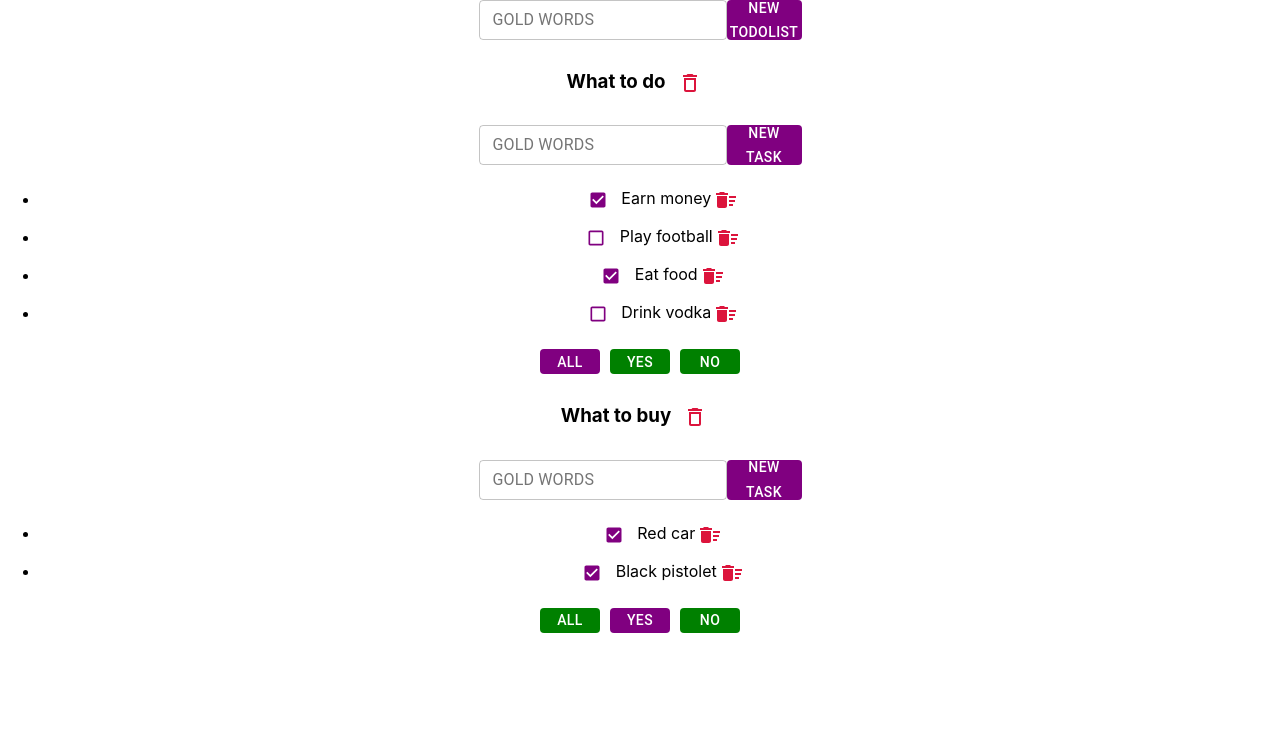
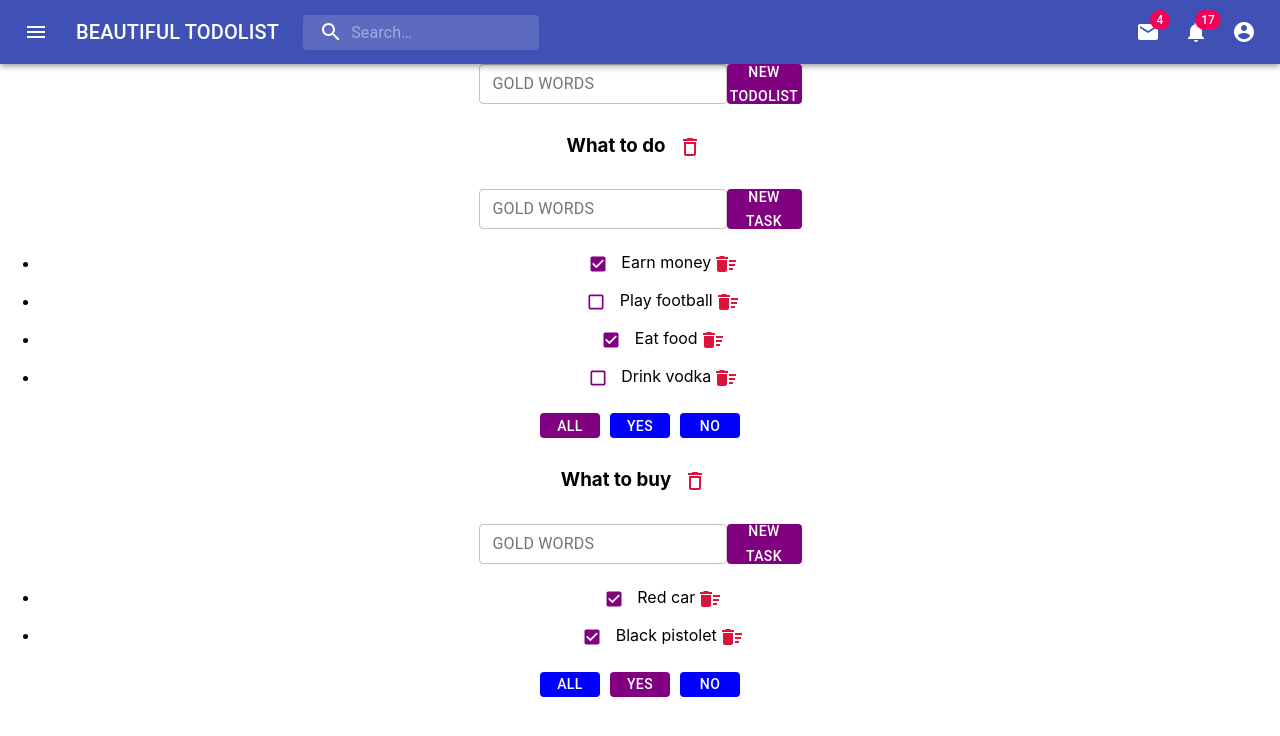
Before and after one commit to pavelminsk1979/repeatTodolist2, a React (Create React App) app: page / in a window 1280 px wide. Shown: the top 736 px of the page. Built offline with nearby package versions, Linux system fonts and the light colour scheme.

Commit message:
Lesson7 material UI + appbar

```diff
--- a/src/App.tsx
+++ b/src/App.tsx
@@ -3,6 +3,7 @@
 import {Todolist} from "./Todolist";
 import {v1} from "uuid";
 import {TemplateCreatingTaskTudulist} from "./TemplateCreatingTaskTudulist";
+import {AppBarComponent} from "./AppBar";
 
 
 export type TaskType = {
@@ -91,6 +92,7 @@
 
     return (
         <div className="App">
+            <AppBarComponent/>
             <TemplateCreatingTaskTudulist
                 name={'new todolist'}
             callback={addedTodolistHandler}
--- /dev/null
+++ b/src/AppBar.tsx
@@ -0,0 +1,234 @@
+import React from 'react';
+import { alpha, makeStyles, Theme, createStyles } from '@material-ui/core/styles';
+import AppBar from '@material-ui/core/AppBar';
+import Toolbar from '@material-ui/core/Toolbar';
+import IconButton from '@material-ui/core/IconButton';
+import Typography from '@material-ui/core/Typography';
+import InputBase from '@material-ui/core/InputBase';
+import Badge from '@material-ui/core/Badge';
+import MenuItem from '@material-ui/core/MenuItem';
+import Menu from '@material-ui/core/Menu';
+import MenuIcon from '@material-ui/icons/Menu';
+import SearchIcon from '@material-ui/icons/Search';
+import AccountCircle from '@material-ui/icons/AccountCircle';
+import MailIcon from '@material-ui/icons/Mail';
+import NotificationsIcon from '@material-ui/icons/Notifications';
+import MoreIcon from '@material-ui/icons/MoreVert';
+
+const useStyles = makeStyles((theme: Theme) =>
+    createStyles({
+        grow: {
+            flexGrow: 1,
+        },
+        menuButton: {
+            marginRight: theme.spacing(2),
+        },
+        title: {
+            display: 'none',
+            [theme.breakpoints.up('sm')]: {
+                display: 'block',
+            },
+        },
+        search: {
+            position: 'relative',
+            borderRadius: theme.shape.borderRadius,
+            backgroundColor: alpha(theme.palette.common.white, 0.15),
+            '&:hover': {
+                backgroundColor: alpha(theme.palette.common.white, 0.25),
+            },
+            marginRight: theme.spacing(2),
+            marginLeft: 0,
+            width: '100%',
+            [theme.breakpoints.up('sm')]: {
+                marginLeft: theme.spacing(3),
+                width: 'auto',
+            },
+        },
+        searchIcon: {
+            padding: theme.spacing(0, 2),
+            height: '100%',
+            position: 'absolute',
+            pointerEvents: 'none',
+            display: 'flex',
+            alignItems: 'center',
+            justifyContent: 'center',
+        },
+        inputRoot: {
+            color: 'inherit',
+        },
+        inputInput: {
+            padding: theme.spacing(1, 1, 1, 0),
+            // vertical padding + font size from searchIcon
+            paddingLeft: `calc(1em + ${theme.spacing(4)}px)`,
+            transition: theme.transitions.create('width'),
+            width: '100%',
+            [theme.breakpoints.up('md')]: {
+                width: '20ch',
+            },
+        },
+        sectionDesktop: {
+            display: 'none',
+            [theme.breakpoints.up('md')]: {
+                display: 'flex',
+            },
+        },
+        sectionMobile: {
+            display: 'flex',
+            [theme.breakpoints.up('md')]: {
+                display: 'none',
+            },
+        },
+    }),
+);
+
+export  function AppBarComponent() {
+    const classes = useStyles();
+    const [anchorEl, setAnchorEl] = React.useState<null | HTMLElement>(null);
+    const [mobileMoreAnchorEl, setMobileMoreAnchorEl] = React.useState<null | HTMLElement>(null);
+
+    const isMenuOpen = Boolean(anchorEl);
+    const isMobileMenuOpen = Boolean(mobileMoreAnchorEl);
+
+    const handleProfileMenuOpen = (event: React.MouseEvent<HTMLElement>) => {
+        setAnchorEl(event.currentTarget);
+    };
+
+    const handleMobileMenuClose = () => {
+        setMobileMoreAnchorEl(null);
+    };
+
+    const handleMenuClose = () => {
+        setAnchorEl(null);
+        handleMobileMenuClose();
+    };
+
+    const handleMobileMenuOpen = (event: React.MouseEvent<HTMLElement>) => {
+        setMobileMoreAnchorEl(event.currentTarget);
+    };
+
+    const menuId = 'primary-search-account-menu';
+    const renderMenu = (
+        <Menu
+            anchorEl={anchorEl}
+            anchorOrigin={{ vertical: 'top', horizontal: 'right' }}
+            id={menuId}
+            keepMounted
+            transformOrigin={{ vertical: 'top', horizontal: 'right' }}
+            open={isMenuOpen}
+            onClose={handleMenuClose}
+        >
+            <MenuItem onClick={handleMenuClose}>Profile</MenuItem>
+            <MenuItem onClick={handleMenuClose}>My account</MenuItem>
+        </Menu>
+    );
+
+    const mobileMenuId = 'primary-search-account-menu-mobile';
+    const renderMobileMenu = (
+        <Menu
+            anchorEl={mobileMoreAnchorEl}
+            anchorOrigin={{ vertical: 'top', horizontal: 'right' }}
+            id={mobileMenuId}
+            keepMounted
+            transformOrigin={{ vertical: 'top', horizontal: 'right' }}
+            open={isMobileMenuOpen}
+            onClose={handleMobileMenuClose}
+        >
+            <MenuItem>
+                <IconButton aria-label="show 4 new mails" color="inherit">
+                    <Badge badgeContent={4} color="secondary">
+                        <MailIcon />
+                    </Badge>
+                </IconButton>
+                <p>Messages</p>
+            </MenuItem>
+            <MenuItem>
+                <IconButton aria-label="show 11 new notifications" color="inherit">
+                    <Badge badgeContent={11} color="secondary">
+                        <NotificationsIcon />
+                    </Badge>
+                </IconButton>
+                <p>Notifications</p>
+            </MenuItem>
+            <MenuItem onClick={handleProfileMenuOpen}>
+                <IconButton
+                    aria-label="account of current user"
+                    aria-controls="primary-search-account-menu"
+                    aria-haspopup="true"
+                    color="inherit"
+                >
+                    <AccountCircle />
+                </IconButton>
+                <p>Profile</p>
+            </MenuItem>
+        </Menu>
+    );
+
+    return (
+        <div className={classes.grow}>
+            <AppBar position="static">
+                <Toolbar>
+                    <IconButton
+                        edge="start"
+                        className={classes.menuButton}
+                        color="inherit"
+                        aria-label="open drawer"
+                    >
+                        <MenuIcon />
+                    </IconButton>
+                    <Typography className={classes.title} variant="h6" noWrap>
+                        BEAUTIFUL TODOLIST
+                    </Typography>
+                    <div className={classes.search}>
+                        <div className={classes.searchIcon}>
+                            <SearchIcon />
+                        </div>
+                        <InputBase
+                            placeholder="Search…"
+                            classes={{
+                                root: classes.inputRoot,
+                                input: classes.inputInput,
+                            }}
+                            inputProps={{ 'aria-label': 'search' }}
+                        />
+                    </div>
+                    <div className={classes.grow} />
+                    <div className={classes.sectionDesktop}>
+                        <IconButton aria-label="show 4 new mails" color="inherit">
+                            <Badge badgeContent={4} color="secondary">
+                                <MailIcon />
+                            </Badge>
+                        </IconButton>
+                        <IconButton aria-label="show 17 new notifications" color="inherit">
+                            <Badge badgeContent={17} color="secondary">
+                                <NotificationsIcon />
+                            </Badge>
+                        </IconButton>
+                        <IconButton
+                            edge="end"
+                            aria-label="account of current user"
+                            aria-controls={menuId}
+                            aria-haspopup="true"
+                            onClick={handleProfileMenuOpen}
+                            color="inherit"
+                        >
+                            <AccountCircle />
+                        </IconButton>
+                    </div>
+                    <div className={classes.sectionMobile}>
+                        <IconButton
+                            aria-label="show more"
+                            aria-controls={mobileMenuId}
+                            aria-haspopup="true"
+                            onClick={handleMobileMenuOpen}
+                            color="inherit"
+                        >
+                            <MoreIcon />
+                        </IconButton>
+                    </div>
+                </Toolbar>
+            </AppBar>
+            {renderMobileMenu}
+            {renderMenu}
+        </div>
+    );
+}
--- a/src/TemplateCreatingTaskTudulist.tsx
+++ b/src/TemplateCreatingTaskTudulist.tsx
@@ -1,7 +1,7 @@
 import st from "./Todolist.module.css";
 import React, {ChangeEvent, KeyboardEvent, useState} from "react";
-import {Button, IconButton, TextField} from "@material-ui/core";
-import DeleteSweepIcon from "@material-ui/icons/DeleteSweep";
+import {Button, TextField} from "@material-ui/core";
+
 
 
 type TemplateCreatingTaskTudulistType={
--- a/src/Todolist.tsx
+++ b/src/Todolist.tsx
@@ -117,7 +117,7 @@
                             maxHeight: '25px',
                             minWidth: '60px',
                             minHeight: '25px',
-                            backgroundColor: props.filterValue === 'all' ? 'purple' : 'green',
+                            backgroundColor: props.filterValue === 'all' ? 'purple' : 'blue',
                             color: "white",
 
                         }}
@@ -130,7 +130,7 @@
                             maxHeight: '25px',
                             minWidth: '60px',
                             minHeight: '25px',
-                            backgroundColor: props.filterValue === 'yes' ? 'purple' : 'green',
+                            backgroundColor: props.filterValue === 'yes' ? 'purple' : 'blue',
                             color: "white",
                             marginLeft: '10px'
                         }}
@@ -143,7 +143,7 @@
                             maxHeight: '25px',
                             minWidth: '60px',
                             minHeight: '25px',
-                            backgroundColor: props.filterValue === 'no' ? 'purple' : 'green',
+                            backgroundColor: props.filterValue === 'no' ? 'purple' : 'blue',
                             color: "white",
                             marginLeft: '10px'
                         }}
```
